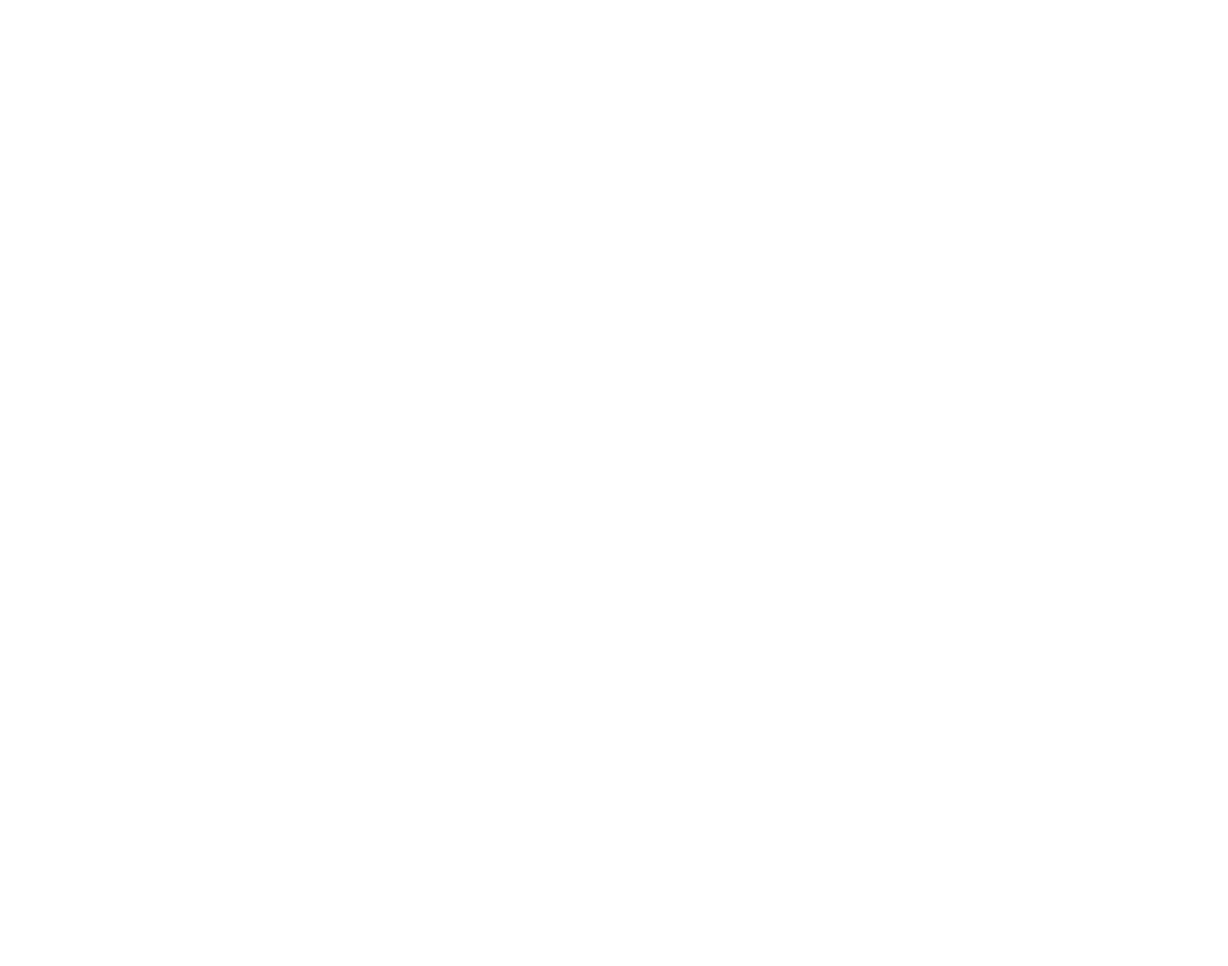
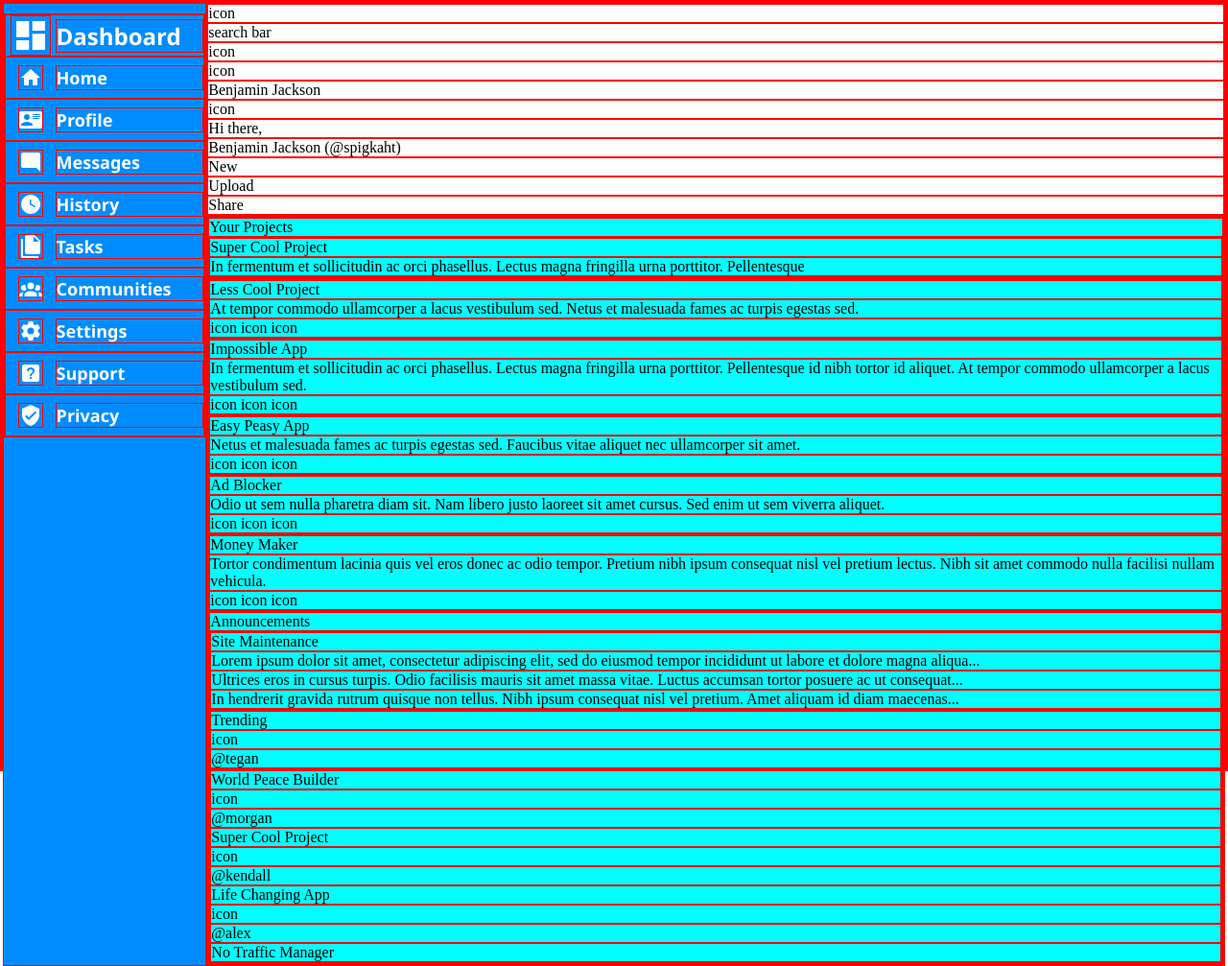
Before and after one commit to spigkaht/odin-admin-dashboard-project, a plain HTML site: page index.html in a window 1280 px wide. Shown: the whole page at 96% size. Before the commit the page ends 800 px from the top, so only its background shows below. Drawn offline with Linux system fonts and the light colour scheme.

Commit message:
Completed HTML content (with a few adjustments still needed)
Working on CSS grid & styles

```diff
--- a/css/styles.css
+++ b/css/styles.css
@@ -0,0 +1,65 @@
+* {
+  padding: 0;
+  margin: 0;
+  border: 1px solid red;
+}
+
+body {
+  height: 100vh;
+}
+
+li {
+  list-style: none;
+}
+
+.container {
+  height: 100%;
+  display: grid;
+  grid-template-rows: 1fr 4fr;
+  grid-template-columns: 1fr 5fr;
+}
+
+.sidebar {
+  background-color: rgb(0, 140, 255);
+  grid-row: 1 / 3;
+}
+
+.sidebar ul {
+  display: grid;
+  grid-template-columns: 1fr;
+  grid-template-rows: repeat(10, 1fr);
+}
+
+.sidebar li {
+  color: white;
+  font-family: "Segoe UI", Tahoma, Geneva, Verdana, sans-serif;
+  font-size: 18px;
+  font-weight: 600;
+  display: grid;
+  grid-template-columns: 1fr 3fr;
+  align-items: center;
+}
+
+.sidebar li:first-child {
+  font-size: 24px;
+}
+
+.sidebar img {
+  align-self: center;
+  justify-self: center;
+}
+
+.sidebar-links:first-child {
+  margin: 10px 0 20px 0;
+}
+
+.header {
+  grid-row: 1 / 2;
+  grid-column: 2 / 3;
+}
+
+.main-content {
+  background-color: aqua;
+  grid-row: 2 / 3;
+  grid-column: 2 / 3;
+}
--- a/index.html
+++ b/index.html
@@ -1,11 +1,209 @@
 <!DOCTYPE html>
 <html lang="en">
-<head>
-  <meta charset="UTF-8">
-  <meta name="viewport" content="width=device-width, initial-scale=1.0">
-  <title>Admin Dashboard Project</title>
-  <link rel="stylesheet" href="./css/styles.css">
-</head>
-<body>
-</body>
+  <head>
+    <meta charset="UTF-8" />
+    <meta name="viewport" content="width=device-width, initial-scale=1.0" />
+    <title>Admin Dashboard Project</title>
+    <link rel="stylesheet" href="./css/styles.css" />
+  </head>
+  <body>
+    <div class="container">
+      <div class="sidebar">
+        <ul class="sidebar-links">
+          <li>
+            <img
+              src="./images/view-dashboard-icon.svg"
+              alt="dashboard icon"
+              width="40px"
+              height="40px"
+            />
+            <p>Dashboard</p>
+          </li>
+          <li>
+            <img
+              src="./images/home-icon.svg"
+              alt="home icon"
+              width="24px"
+              height="24px"
+            />
+            <p>Home</p>
+          </li>
+          <li>
+            <img
+              src="./images/card-account-details-icon.svg"
+              alt="profile icon"
+              width="24px"
+              height="24px"
+            />
+            <p>Profile</p>
+          </li>
+          <li>
+            <img
+              src="./images/message-reply-icon.svg"
+              alt="messages icon"
+              width="24px"
+              height="24px"
+            />
+            <p>Messages</p>
+          </li>
+          <li>
+            <img
+              src="./images/clock-time-four-icon.svg"
+              alt="history icon"
+              width="24px"
+              height="24px"
+            />
+            <p>History</p>
+          </li>
+          <li>
+            <img
+              src="./images/file-multiple-icon.svg"
+              alt="tasks icon"
+              width="24px"
+              height="24px"
+            />
+            <p>Tasks</p>
+          </li>
+          <li>
+            <img
+              src="./images/account-group-icon.svg"
+              alt="communities icon"
+              width="24px"
+              height="24px"
+            />
+            <p>Communities</p>
+          </li>
+          <li>
+            <img
+              src="./images/cog-icon.svg"
+              alt="settings icon"
+              width="24px"
+              height="24px"
+            />
+            <p>Settings</p>
+          </li>
+          <li>
+            <img
+              src="./images/help-box-icon.svg"
+              alt="support icon"
+              width="24px"
+              height="24px"
+            />
+            <p>Support</p>
+          </li>
+          <li>
+            <img
+              src="./images/shield-checki-icon.svg"
+              alt="privacy icon"
+              width="24px"
+              height="24px"
+            />
+            <p>Privacy</p>
+          </li>
+        </ul>
+      </div>
+      <div class="header">
+        <div>icon</div>
+        <div>search bar</div>
+        <div>icon</div>
+        <div>icon</div>
+        <div>Benjamin Jackson</div>
+        <div>icon</div>
+        <p>Hi there,</p>
+        <p>Benjamin Jackson (@spigkaht)</p>
+        <div>New</div>
+        <div>Upload</div>
+        <div>Share</div>
+      </div>
+      <div class="main-content">
+        <div>
+          <p>Your Projects</p>
+          <div>
+            <p>Super Cool Project</p>
+            <p>
+              In fermentum et sollicitudin ac orci phasellus. Lectus magna
+              fringilla urna porttitor. Pellentesque
+            </p>
+            <div></div>
+          </div>
+          <div>
+            <p>Less Cool Project</p>
+            <p>
+              At tempor commodo ullamcorper a lacus vestibulum sed. Netus et
+              malesuada fames ac turpis egestas sed.
+            </p>
+            <div>icon icon icon</div>
+          </div>
+          <div>
+            <p>Impossible App</p>
+            <p>
+              In fermentum et sollicitudin ac orci phasellus. Lectus magna
+              fringilla urna porttitor. Pellentesque id nibh tortor id aliquet.
+              At tempor commodo ullamcorper a lacus vestibulum sed.
+            </p>
+            <div>icon icon icon</div>
+          </div>
+          <div>
+            <p>Easy Peasy App</p>
+            <p>
+              Netus et malesuada fames ac turpis egestas sed. Faucibus vitae
+              aliquet nec ullamcorper sit amet.
+            </p>
+            <div>icon icon icon</div>
+          </div>
+          <div>
+            <p>Ad Blocker</p>
+            <p>
+              Odio ut sem nulla pharetra diam sit. Nam libero justo laoreet sit
+              amet cursus. Sed enim ut sem viverra aliquet.
+            </p>
+            <div>icon icon icon</div>
+          </div>
+          <div>
+            <p>Money Maker</p>
+            <p>
+              Tortor condimentum lacinia quis vel eros donec ac odio tempor.
+              Pretium nibh ipsum consequat nisl vel pretium lectus. Nibh sit
+              amet commodo nulla facilisi nullam vehicula.
+            </p>
+            <div>icon icon icon</div>
+          </div>
+          <div>
+            <p>Announcements</p>
+            <div>
+              <p>Site Maintenance</p>
+              <p>
+                Lorem ipsum dolor sit amet, consectetur adipiscing elit, sed do
+                eiusmod tempor incididunt ut labore et dolore magna aliqua...
+              </p>
+              <p>
+                Ultrices eros in cursus turpis. Odio facilisis mauris sit amet
+                massa vitae. Luctus accumsan tortor posuere ac ut consequat...
+              </p>
+              <p>
+                In hendrerit gravida rutrum quisque non tellus. Nibh ipsum
+                consequat nisl vel pretium. Amet aliquam id diam maecenas...
+              </p>
+            </div>
+            <div>
+              <p>Trending</p>
+              <div>icon</div>
+              <p>@tegan</p>
+              <p></p>
+              <p>World Peace Builder</p>
+              <div>icon</div>
+              <p>@morgan</p>
+              <p>Super Cool Project</p>
+              <div>icon</div>
+              <p>@kendall</p>
+              <p>Life Changing App</p>
+              <div>icon</div>
+              <p>@alex</p>
+              <p>No Traffic Manager</p>
+            </div>
+          </div>
+        </div>
+      </div>
+    </div>
+  </body>
 </html>
```
Also changed, not shown: images/account-group-icon.svg (added), images/card-account-details-icon.svg (added), images/clock-time-four-icon.svg (added), images/cog-icon.svg (added), images/dashboard-project.png (added), images/file-multiple-icon.svg (added), images/help-box-icon.svg (added), images/home-icon.svg (added), images/message-reply-icon.svg (added), images/shield-checki-icon.svg (added), images/view-dashboard-icon.svg (added).
